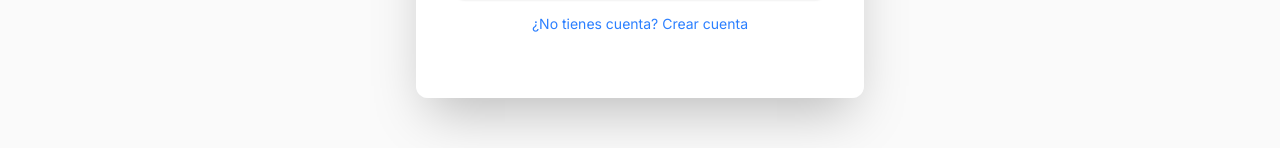
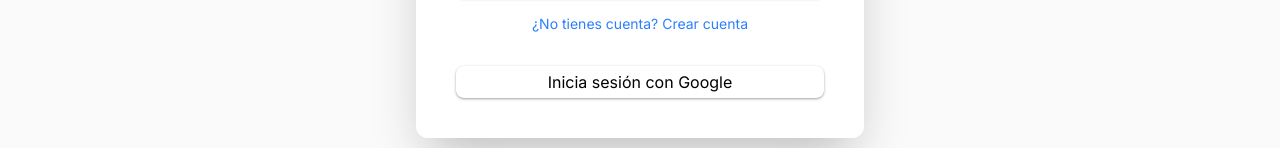
Before and after one commit to somoshenry/somoshenry-frontend, a Next.js app: page /login in a window 1280 px wide. Shown: the part 646-794 px from the top of the page. Built offline with nearby package versions, Linux system fonts and the light colour scheme; no server answers.

Commit message:
Detalles y login

```diff
--- a/src/app/globals.css
+++ b/src/app/globals.css
@@ -8,6 +8,15 @@
   }
 }
 
+@layer components {
+  /* Clase personalizada para el efecto de arcoíris en hover */
+  .rainbow-shadow-hover:hover {
+    box-shadow: 0 0 0 2px #ff0000, /* Rojo */ 0 0 0 4px #ff7f00, /* Naranja */ 0 0 0 6px #ffff00,
+      /* Amarillo */ 0 0 0 8px #00ff00, /* Verde */ 0 0 0 10px #0000ff, /* Azul */ 0 0 0 12px #4b0082,
+      /* Índigo */ 0 0 0 14px #9400d3; /* Violeta */
+  }
+}
+
 body {
   background: var(--background);
   color: var(--foreground);
--- a/src/components/login/register/LoginForm.tsx
+++ b/src/components/login/register/LoginForm.tsx
@@ -9,6 +9,8 @@
 import ILoginFormProps from "@/interfaces/ILoginFormProps";
 import {useRouter} from "next/navigation";
 import {useAuth} from "@/hook/useAuth";
+import axios from "axios";
+import "../../../app/globals.css";
 
 const LoginForm = () => {
   const [error, setError] = useState<Record<string, string[]>>({});
@@ -55,6 +57,10 @@
     setloginformstate({...loginformstate, [name]: value});
   };
 
+  //const handleLogin = () => {
+  // window.location.href = `${process.env.NEXT_PUBLIC_API_URL}/auth/google`;
+  //};
+
   const submitHandel = async (e: React.FormEvent<HTMLFormElement>) => {
     e.preventDefault();
 
@@ -73,17 +79,23 @@
         });
 
         router.push("/home");
-      } catch (error: any) {
+      } catch (error) {
+        let errorMessage = "Ocurrio un error durante el login";
+
+        if (axios.isAxiosError(error)) {
+          errorMessage = error.response?.data?.message || errorMessage;
+        }
         await Swal.fire({
           icon: "error",
           title: "Error al iniciar sesión",
-          text: error.message || "Credenciales inválidas",
+          text: errorMessage,
         });
       }
     }
   };
 
   return (
+    <>
       <form
         className="shadow-Oscuro border-[#ffff00] mx-auto dark:bg-gray-100 flex w-11/12 max-w-md min-w-[400px] flex-col bg-gray-100 items-center rounded-xl border-t-4 m-8 shadow-2xl"
         onSubmit={submitHandel}
@@ -91,10 +103,10 @@
       >
         <div className="flex flex-col justify-center text-center border-t-xl pt-10 w-full">
           <img src="/user.png" className="size-16 mx-auto block mb-2" alt="Usuario" />
-        <p className="text-3xl  text-black mb-2">Bienvenido de nuevo</p>
+          <p className="text-3xl text-black mb-2">Bienvenido de nuevo</p>
           <p className="text-md text-gray-500 mb-6">Inicia sesión en tu cuenta</p>
         </div>
-      <div className="p-10  rounded-xl dark:bg-gray-200 bg-white w-full">
+        <div className="p-10 rounded-xl dark:bg-gray-200  bg-white w-full">
           <ImputGeneric
             id="email"
             label="Email"
@@ -104,7 +116,6 @@
             onChange={changeHandler}
           />
           {error.email && <div className="text-red-400 mb-3 text-xs">*{error.email}</div>}
-
           <ImputGeneric
             id="password"
             type="password"
@@ -114,7 +125,6 @@
             onChange={changeHandler}
           />
           {error.password && <div className="text-red-400 mb-1 text-xs">*{error.password}</div>}
-
           <div className="flex justify-end w-full mb-6">
             <Link
               href="/forgot-password"
@@ -123,16 +133,28 @@
               ¿Olvidaste tu contraseña?
             </Link>
           </div>
-
           <ButtonForm name="Entrar" type="submit" />
 
           <div className="flex justify-center w-full mt-4">
-          <Link href="/register" className="text-blue-500 mb-6 text-sm duration-150 hover:scale-[1.02] hover:underline">
+            <Link
+              href="/register"
+              className="text-blue-500 mb-6 text-sm duration-150 hover:scale-[1.02] hover:underline"
+            >
               ¿No tienes cuenta? Crear cuenta
+            </Link>
+          </div>
+
+          <div className="flex justify-center w-full">
+            <Link
+              className="bg-white w-full text-center hover:shadow-black text-md mt-2 transform cursor-pointer rounded-lg py-1 text-black shadow-sm/30 duration-300 hover:scale-105 hover:rainbow-shadow-hover"
+              href={`${process.env.NEXT_PUBLIC_API_URL}/auth/google`}
+            >
+              Inicia sesión con Google
             </Link>
           </div>
         </div>
       </form>
+    </>
   );
 };
 
--- a/src/components/login/register/RegisterForm.tsx
+++ b/src/components/login/register/RegisterForm.tsx
@@ -90,6 +90,7 @@
   const postRegister = async () => {
     const registerDto = {
       email: registerstate.email,
+      username: registerstate.name,
       password: registerstate.password,
       name: registerstate.name,
       lastName: registerstate.lastName,
@@ -166,7 +167,7 @@
         await Swal.fire({
           icon: "error",
           title: "Error en el registro",
-          //text: errorMessage,
+          text: errorMessage,
         });
       }
     } else {
--- a/src/services/authService.ts
+++ b/src/services/authService.ts
@@ -1,7 +1,7 @@
-import { api } from './api';
-import { User } from '../interfaces/context/auth';
-import { tokenStore } from './tokenStore';
-import { IRegisterFormProps } from '../interfaces/IRegisterFormProps';
+import {api} from "./api";
+import {User} from "../interfaces/context/auth";
+import {tokenStore} from "./tokenStore";
+import {IRegisterFormProps} from "../interfaces/IRegisterFormProps";
 
 export async function register(userData: IRegisterFormProps) {
   // Preparamos los datos para el registro, excluyendo la confirmación de contraseña
@@ -10,37 +10,37 @@
     lastName: userData.lastName,
     email: userData.email,
     password: userData.password,
-    role: 'TEACHER', // o 'STUDENT' según tu necesidad
-    status: 'ACTIVE',
+    role: "TEACHER", // o 'STUDENT' según tu necesidad
+    status: "ACTIVE",
   };
 
   try {
     // El backend devuelve: { message, user }
-    const { data } = await api.post('/auth/register', registerData);
-    const { user } = data as {
+    const {data} = await api.post("/auth/register", registerData);
+    const {user} = data as {
       message: string;
       user: User;
     };
 
-    return { user, success: true };
+    return {user, success: true};
   } catch (error) {
     // Manejamos los errores del registro
     if (error instanceof Error) {
       throw error;
     }
-    throw new Error('Error en el registro');
+    throw new Error("Error en el registro");
   }
 }
 
 export async function login(email: string, password: string) {
   // El backend devuelve: { token } (JWT)
   // No devuelve el usuario directamente, necesitarás llamar a /users/me después
-  const { data } = await api.post('/auth/login', {
-    username: email, // Según tu imagen, el backend espera "username"
+  const {data} = await api.post("/auth/login", {
+    email, // Según tu imagen, el backend espera "username"
     password,
   });
 
-  const { token } = data as { token: string };
+  const {token} = data as {token: string};
 
   // Guardamos el token como access token
   tokenStore.setAccess(token);
@@ -48,14 +48,14 @@
   // Obtenemos los datos del usuario
   const userData = await me();
 
-  return { user: userData.user };
+  return {user: userData.user};
 }
 
 // Endpoint /users/me para obtener datos del usuario autenticado
 export async function me() {
   // Requiere Authorization Bearer token
-  const { data } = await api.get('/users/me');
-  return data as { user: User };
+  const {data} = await api.get("/users/me");
+  return data as {user: User};
 }
 
 export async function logout() {
```
Lines whose indentation alone changed are shown as unchanged.
